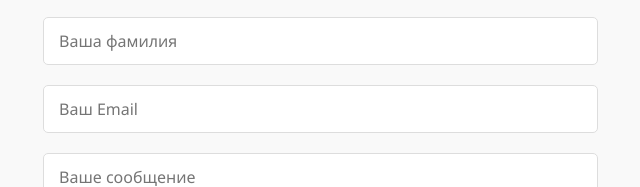
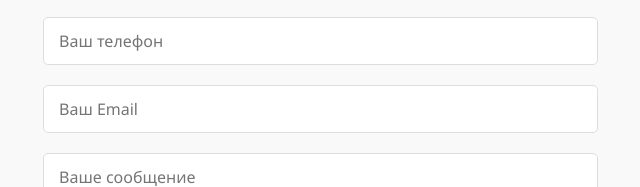
Before and after one commit to edikleprikon/my-site, a plain HTML site: page index.html in a window 1280 px wide. Shown: the part 2260-2447 px from the top of the page, 622-1262 px from the left. Drawn offline with Linux system fonts and the light colour scheme; a script that the page names is missing.

Commit message:
Update index.html

```diff
--- a/index.html
+++ b/index.html
@@ -114,7 +114,7 @@
                                 <input type="text" name="fi-sender-firstName" placeholder="Ваше имя" required>
                             </div>
                             <div class="form-group">
-                                <input type="text" name="fi-sender-lastName" placeholder="Ваша фамилия" required>
+                                <input type="text" name="fi-sender-lastName" placeholder="Ваш телефон" required>
                             </div>
                             <div class="form-group">
                                 <input type="email" name="fi-sender-email" placeholder="Ваш Email" required>
```
